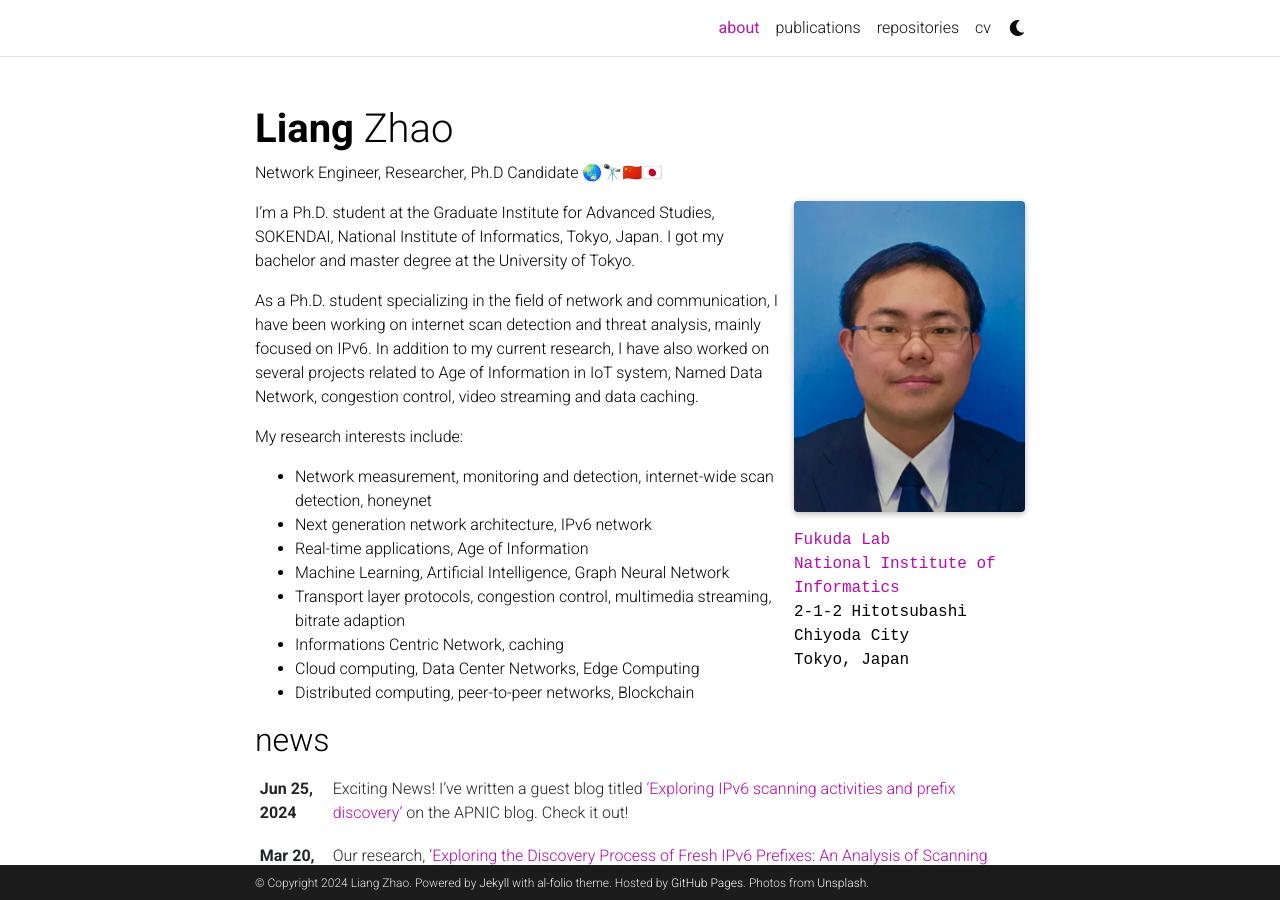
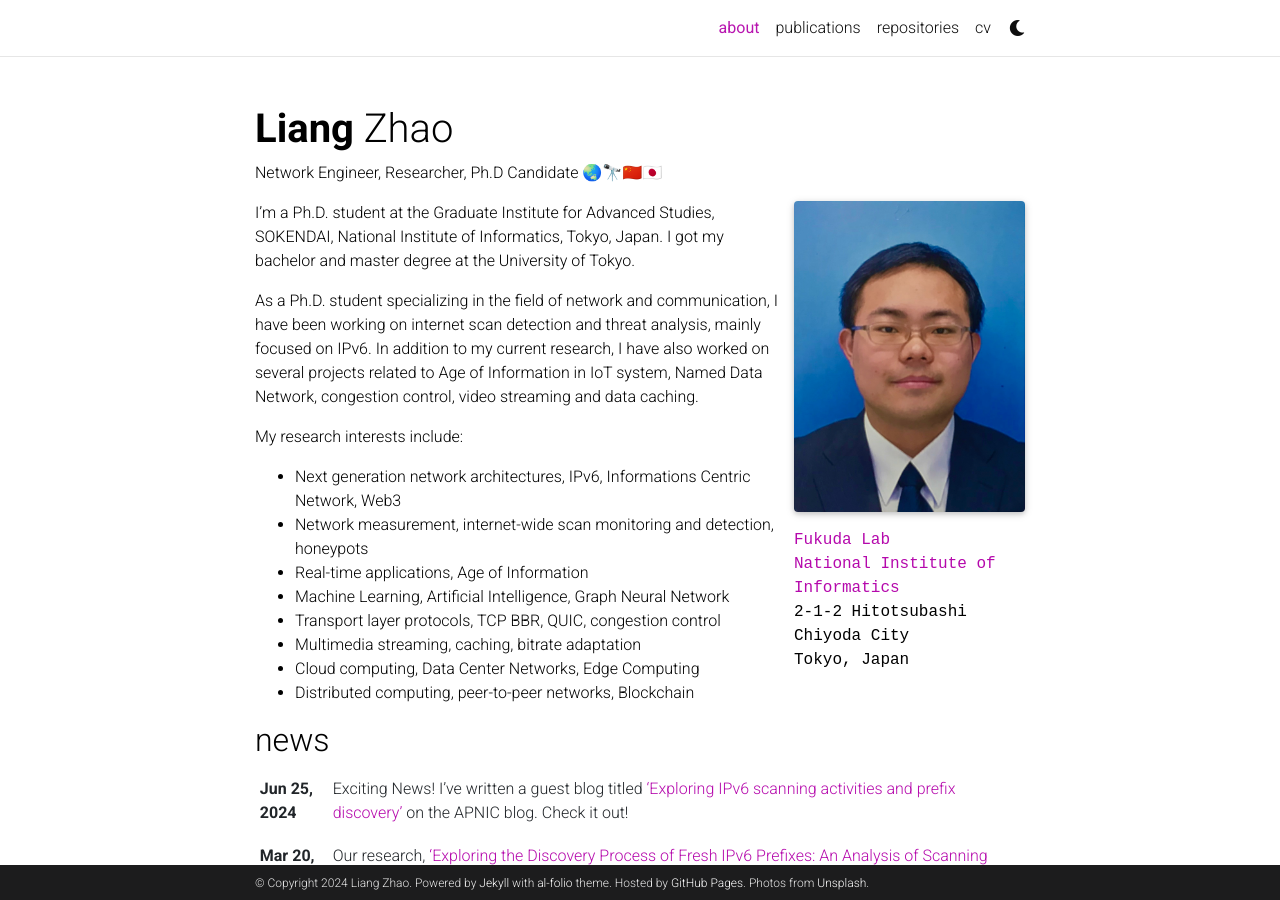
Before and after one commit to goodluckz/goodluckz.github.io, a Jekyll site: the page built from _pages/about.md, in a window 1280 px wide and 900 px high. Built offline with Jekyll 4.4.1, drawn with Linux system fonts in a browser that asks for light colours; full-size pictures stand in for the smaller copies a plugin makes; comment, search, counter and statistics services are not loaded; a style sheet for code colours, icons or effects is not loaded.

Commit message:
update about

```diff
--- a/_pages/about.md
+++ b/_pages/about.md
@@ -25,11 +25,11 @@ As a Ph.D. student specializing in the field of network and communication, I hav
 In addition to my current research, I have also worked on several projects related to Age of Information in IoT system, Named Data Network, congestion control, video streaming and data caching.
 
 My research interests include:
-- Network measurement, monitoring and detection, internet-wide scan detection, honeynet
-- Next generation network architecture, IPv6 network
+- Next generation network architectures, IPv6, Informations Centric Network, Web3
+- Network measurement, internet-wide scan monitoring and detection, honeypots
 - Real-time applications, Age of Information
 - Machine Learning, Artificial Intelligence, Graph Neural Network
-- Transport layer protocols, congestion control, multimedia streaming, bitrate adaption
-- Informations Centric Network, caching
+- Transport layer protocols, TCP BBR, QUIC, congestion control
+- Multimedia streaming, caching, bitrate adaptation
 - Cloud computing, Data Center Networks, Edge Computing
 - Distributed computing, peer-to-peer networks, Blockchain
```
